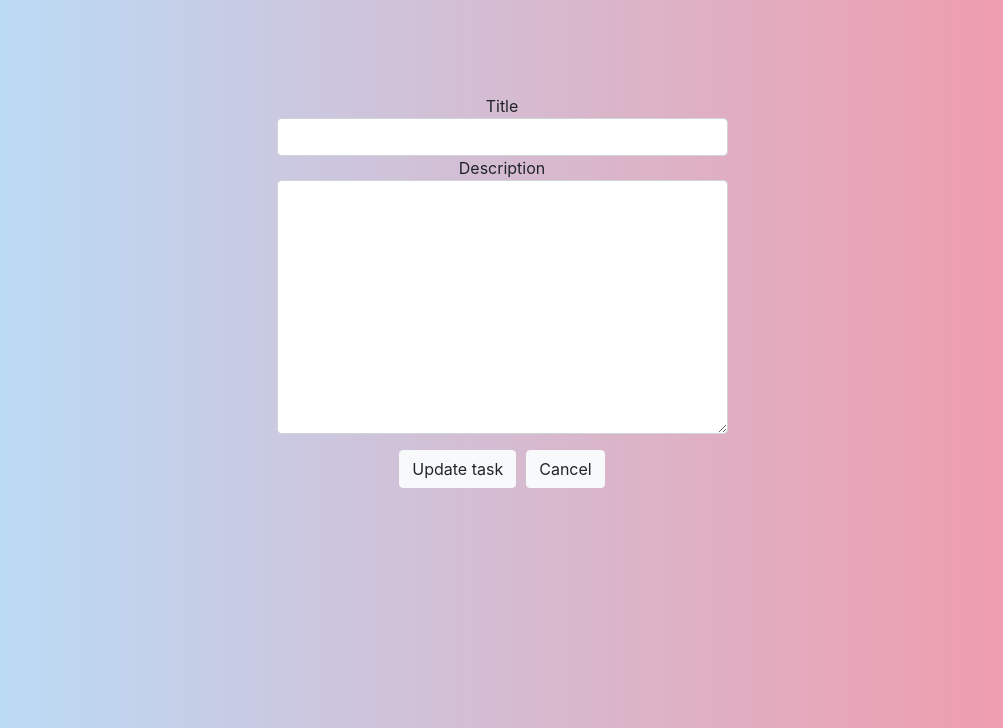
After one commit to tconsta/todo, a Django app: template app/templates/app/task_form.html in a window 1280 px wide. The commit adds this page. Shown: the top 728 px of the page, without its empty margins (138-1141 px from the left). Run offline with Django 3.2, Linux system fonts and the light colour scheme; the template is opened without the code that fills it: values that come from a table or form of the project are taken from there, others are empty; some libraries are stand-ins or nearby versions.

Commit message:
update task form added

```diff
--- /dev/null
+++ b/app/templates/app/task_form.html
@@ -0,0 +1,31 @@
+{% extends "app/base.html" %}
+
+{% block content %}
+<div class="container">
+    <div class="top-space"></div>
+    <div class="d-flex justify-content-center">
+        {% load widget_tweaks %}
+        <form action="" method="post">
+            {% csrf_token %}
+                <div class="form-group">
+                    <div class="d-flex justify-content-center">
+                        <span class="addTaskLabel">{% render_field form.title.label %}</span>
+                    </div>
+                    <div class="d-flex justify-content-center">
+                        {% render_field form.title class+="form-control" %}
+                    </div>
+                    <div class="d-flex justify-content-center">
+                        <span class="addTaskLabel">{% render_field form.description.label %}</span>
+                    </div>
+                    <div class="d-flex justify-content-center">
+                        {% render_field form.description class+="form-control" %}
+                    </div>
+                </div>
+            <div class="d-flex justify-content-center">
+                <button type="submit" class="btn btn-light">Update task</button>
+                <a class="homebutton btn btn-light" href="/">Cancel</a>
+            </div>
+        </form>
+    </div>
+</div>
+{% endblock %}
--- a/app/templates/app/task_list.html
+++ b/app/templates/app/task_list.html
@@ -20,7 +20,7 @@
               </svg>
               Done
             </a>
-            <a class="dropdown-item" href="#">
+            <a class="dropdown-item" href="{% url 'task_update' task.pk %}">
               <svg width="2em" height="2em" viewBox="0 0 16 16" class="bi bi-pencil-square" fill="currentColor" xmlns="http://www.w3.org/2000/svg">
                 <path d="M15.502 1.94a.5.5 0 0 1 0 .706L14.459 3.69l-2-2L13.502.646a.5.5 0 0 1 .707 0l1.293 1.293zm-1.75 2.456l-2-2L4.939 9.21a.5.5 0 0 0-.121.196l-.805 2.414a.25.25 0 0 0 .316.316l2.414-.805a.5.5 0 0 0 .196-.12l6.813-6.814z"/>
                 <path fill-rule="evenodd" d="M1 13.5A1.5 1.5 0 0 0 2.5 15h11a1.5 1.5 0 0 0 1.5-1.5v-6a.5.5 0 0 0-1 0v6a.5.5 0 0 1-.5.5h-11a.5.5 0 0 1-.5-.5v-11a.5.5 0 0 1 .5-.5H9a.5.5 0 0 0 0-1H2.5A1.5 1.5 0 0 0 1 2.5v11z"/>
--- a/app/views.py
+++ b/app/views.py
@@ -17,3 +17,9 @@ class TaskCreate(generic.CreateView):
 class TaskDelete(generic.DeleteView):
     model = Task
     success_url = '/'
+
+
+class TaskUpdate(generic.UpdateView):
+    model = Task
+    fields = ['title', 'description', 'completed']
+    success_url = '/'
--- a/todo/urls.py
+++ b/todo/urls.py
@@ -23,4 +23,5 @@ urlpatterns = [
     path('', views.TaskListView.as_view()),
     path('add/', views.TaskCreate.as_view(), name='task_create'),
     path('<int:pk>/delete/', views.TaskDelete.as_view(), name='task_delete'),
+    path('<int:pk>/update/', views.TaskUpdate.as_view(), name='task_update'),
 ]
```
